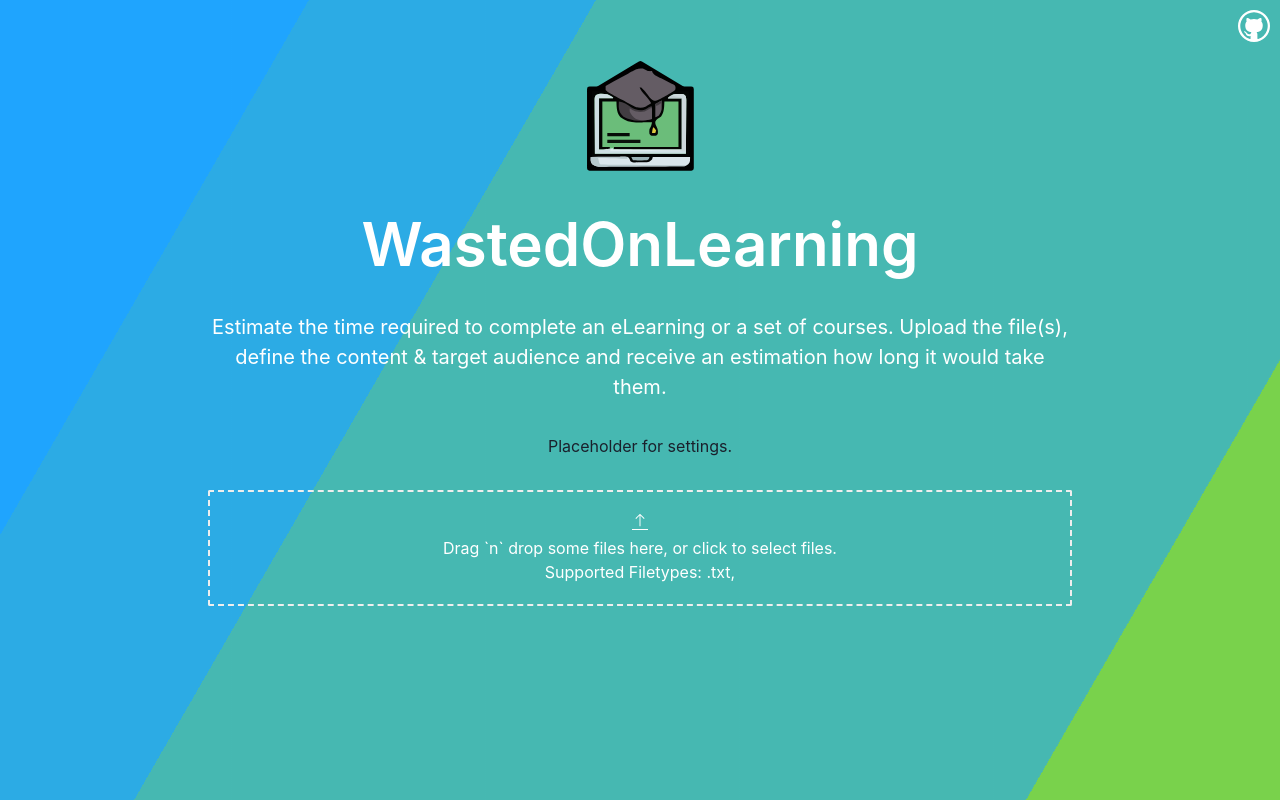
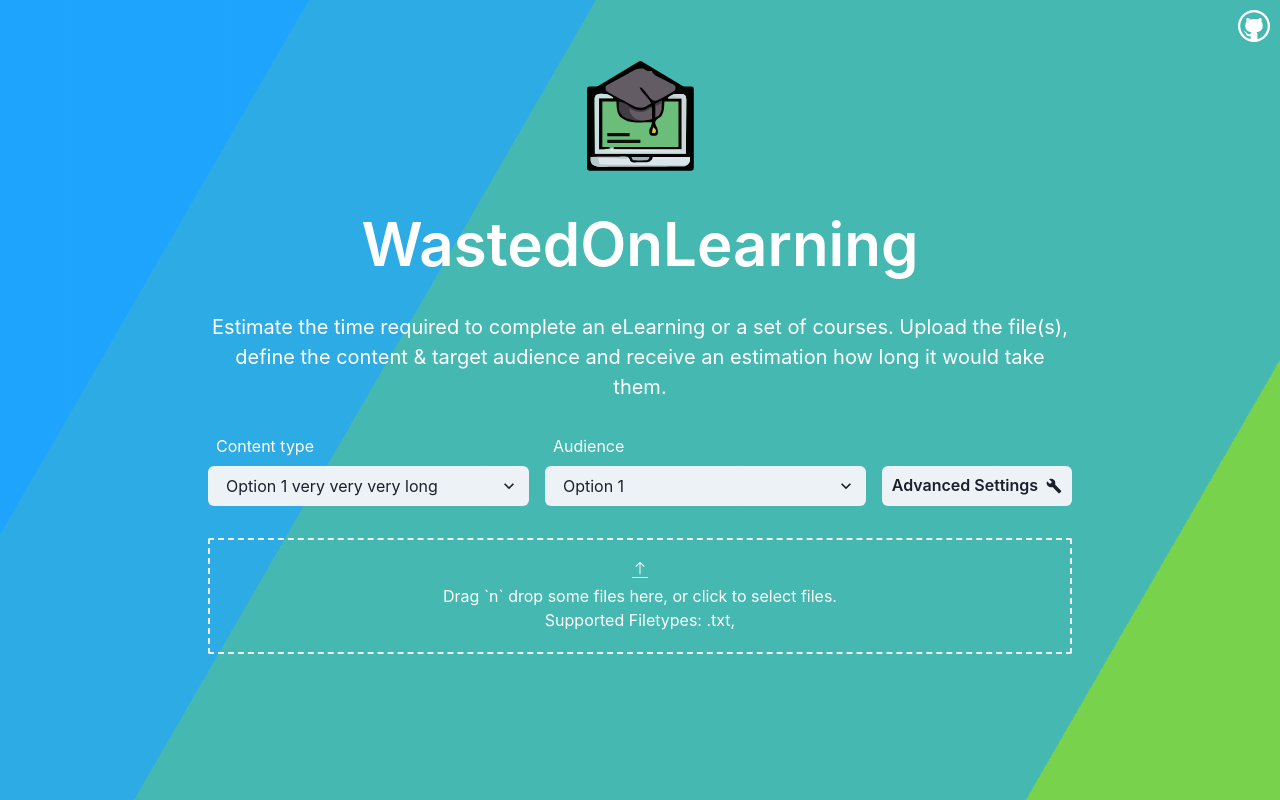
Before and after one commit to dpatanin/WastedOnLearning, a React (Create React App) app: page / in a window 1280 px wide. Built offline with nearby package versions, Linux system fonts and the light colour scheme.

Commit message:
add settings
Signed-off-by: dpatanin <da-patanin@t-online.de>

```diff
--- a/src/calculator/controller.ts
+++ b/src/calculator/controller.ts
@@ -9,6 +9,17 @@ const CalType: { [key: string]: (file: File) => Promise<number> } = {
   'text/plain': TEXT,
 };
 
-export function controller(file: File) {
+/**
+ * @param {number} readingSpeed Words per minute
+ * @param {number} imageViewTime Seconds per image
+ * @param {number} complexityFactor Overall complexity | e.g. 1 means adequate content level for the audience
+ */
+export type CalParams = {
+  readingSpeed: number,
+  imageViewTime: number,
+  complexityFactor: number
+}
+
+export function controller(file: File, params: CalParams) {
   return CalType[file.type](file);
 }
--- /dev/null
+++ b/src/components/ParamSettings.tsx
@@ -0,0 +1,148 @@
+import {
+  Box,
+  Button,
+  Collapse,
+  NumberDecrementStepper,
+  NumberIncrementStepper,
+  NumberInput,
+  NumberInputField,
+  NumberInputStepper,
+  Select,
+  Stack,
+  Text,
+} from '@chakra-ui/react';
+import { useState } from 'react';
+import { MdBuild } from 'react-icons/md';
+import { CalParams } from '../calculator/controller';
+
+export default function ParamSettings({
+  params,
+  onInputChange,
+}: {
+  params: CalParams;
+  onInputChange: (params: CalParams) => void;
+}) {
+  const [advanced, setAdvanced] = useState(false);
+
+  const readingSpeed = params.readingSpeed;
+  const imageViewTime = params.imageViewTime;
+  const complexityFactor = params.complexityFactor;
+
+  return (
+    <Stack spacing={4} textAlign="left">
+      <Stack
+        spacing={4}
+        direction={{ base: 'column', md: 'row' }}
+        align="stretch"
+      >
+        <Box w={{ base: '100%', md: '40%' }}>
+          <Text px="2" pb="2" color="white">
+            Content type
+          </Text>
+          <Select variant="filled">
+            <option value="option1">Option 1 very very very long</option>
+            <option value="option2">Option 2</option>
+            <option value="option3">Option 3</option>
+          </Select>
+        </Box>
+        <Box w={{ base: '100%', md: '40%' }}>
+          <Text px="2" pb="2" color="white">
+            Audience
+          </Text>
+          <Select variant="filled">
+            <option value="option4">Option 1</option>
+            <option value="option5">Option 2</option>
+            <option value="option6">Option 3</option>
+          </Select>
+        </Box>
+        <Button
+          rightIcon={<MdBuild />}
+          onClick={() => setAdvanced(!advanced)}
+          alignSelf="flex-end"
+        >
+          Advanced Settings
+        </Button>
+      </Stack>
+
+      <Collapse in={advanced} animateOpacity>
+        <Stack direction={{ base: 'column', md: 'row' }}>
+          <Box w={{ base: '100%', md: '40%' }}>
+            <Text px="2" pb="2" color="white">
+              Words per minute
+            </Text>
+            <NumberInput
+              value={readingSpeed}
+              min={10}
+              max={200}
+              variant="filled"
+              allowMouseWheel
+              onChange={(_str, val) => {
+                onInputChange({
+                  readingSpeed: val,
+                  imageViewTime,
+                  complexityFactor,
+                });
+              }}
+            >
+              <NumberInputField />
+              <NumberInputStepper>
+                <NumberIncrementStepper />
+                <NumberDecrementStepper />
+              </NumberInputStepper>
+            </NumberInput>
+          </Box>
+          <Box w={{ base: '100%', md: '40%' }}>
+            <Text px="2" pb="2" color="white">
+              Seconds per image
+            </Text>
+            <NumberInput
+              value={imageViewTime}
+              min={10}
+              max={20}
+              variant="filled"
+              allowMouseWheel
+              onChange={(_str, val) => {
+                onInputChange({
+                  readingSpeed,
+                  imageViewTime: val,
+                  complexityFactor,
+                });
+              }}
+            >
+              <NumberInputField />
+              <NumberInputStepper>
+                <NumberIncrementStepper />
+                <NumberDecrementStepper />
+              </NumberInputStepper>
+            </NumberInput>
+          </Box>
+          <Box w={{ base: '100%', md: '40%' }}>
+            <Text px="2" pb="2" color="white">
+              Complexity factor
+            </Text>
+            <NumberInput
+              value={complexityFactor}
+              min={1}
+              max={20}
+              variant="filled"
+              allowMouseWheel
+              onChange={(_str, val) => {
+                onInputChange({
+                  readingSpeed,
+                  imageViewTime,
+                  complexityFactor: val,
+                });
+              }}
+            >
+              <NumberInputField />
+              <NumberInputStepper>
+                <NumberIncrementStepper />
+                <NumberDecrementStepper />
+              </NumberInputStepper>
+            </NumberInput>
+          </Box>
+        </Stack>
+      </Collapse>
+    </Stack>
+  );
+}
--- a/src/pages/Main.tsx
+++ b/src/pages/Main.tsx
@@ -14,22 +14,30 @@ import {
 import { useCallback, useMemo, useState } from 'react';
 import { useDropzone } from 'react-dropzone';
 import { TfiUpload } from 'react-icons/tfi';
-import { accept, controller } from '../calculator/controller';
+import { accept, CalParams, controller } from '../calculator/controller';
 import FileDurationItem from '../components/FileDurationItem';
+import ParamSettings from '../components/ParamSettings';
 import funnyMessage from '../lib/funnyMessages';
 
 export default function Main() {
   const [fileDurArr, setFileDurArr] = useState<[string, Promise<number>][]>([]);
+  const [calParams, setCalParams] = useState<CalParams>({
+    readingSpeed: 200,
+    imageViewTime: 10,
+    complexityFactor: 1,
+  });
+
+  const onInputChange = (params: CalParams) => setCalParams(params);
 
   const onDrop = useCallback(
     (acceptedFiles: File[]) => {
       setFileDurArr(
         fileDurArr.concat(
-          acceptedFiles.map((file) => [file.name, controller(file)])
+          acceptedFiles.map((file) => [file.name, controller(file, calParams)])
         )
       );
     },
-    [fileDurArr, setFileDurArr]
+    [fileDurArr, setFileDurArr, calParams]
   );
 
   const { getRootProps, getInputProps, isDragAccept, isDragReject } =
@@ -79,7 +87,8 @@ export default function Main() {
           courses. Upload the file(s), define the content & target audience and
           receive an estimation how long it would take them.
         </Text>
-        <Text>Placeholder for settings.</Text>
+
+        <ParamSettings params={calParams} onInputChange={onInputChange} />
 
         <Box className="container">
           <Box {...getRootProps({ style })}>
```
